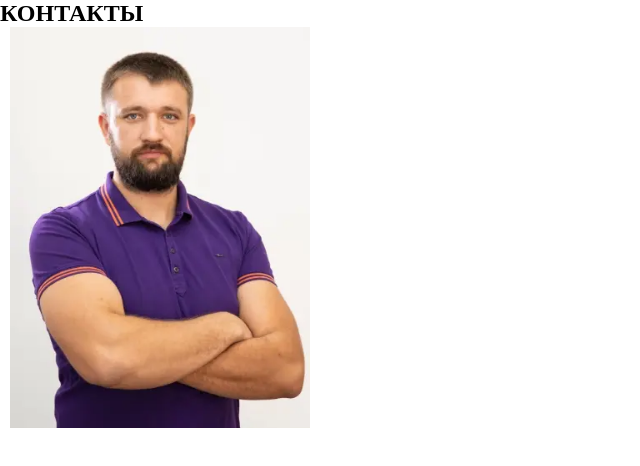
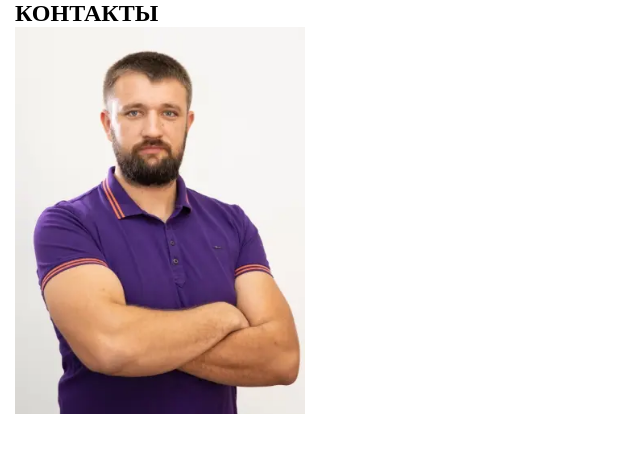
Before and after one commit to ITigor1985/contacts, a plain HTML site: page index.html in a window 1280 px wide. Shown: the whole page, without its empty margins (0-640 px from the left). Drawn offline with Linux system fonts and the light colour scheme.

Commit message:
container

```diff
--- a/index.html
+++ b/index.html
@@ -9,7 +9,7 @@
 </head>
 
 <body>
-    <section class="contacts">
+    <section class="contacts contact_container">
         <h2 class="contacts__title">КОНТАКТЫ</h2>
         <div class="list-card__image-wrapper">
             <picture>
@@ -47,13 +47,13 @@
         height: auto;
     }
 
-    .list-card__image-wrapper {
+    .contact_container {
         width: 320px;
-        padding-left: 10px;
-        padding-right: 10px;
+        padding-left: 15px;
+        padding-right: 15px;
     }
 
-    .images {
-        margin: 0 auto;
-    }
+    .list-card__image-wrapper {}
+
+    .images {}
 </style>
```
